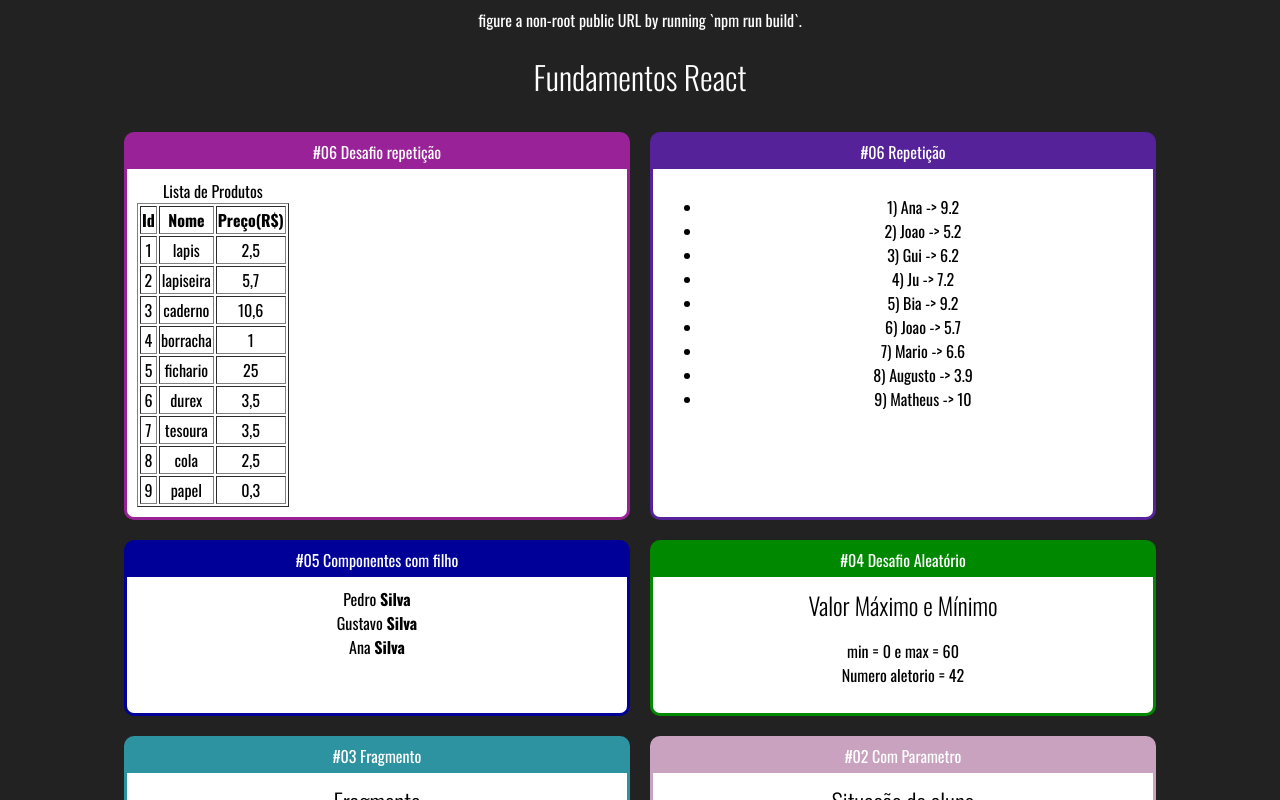
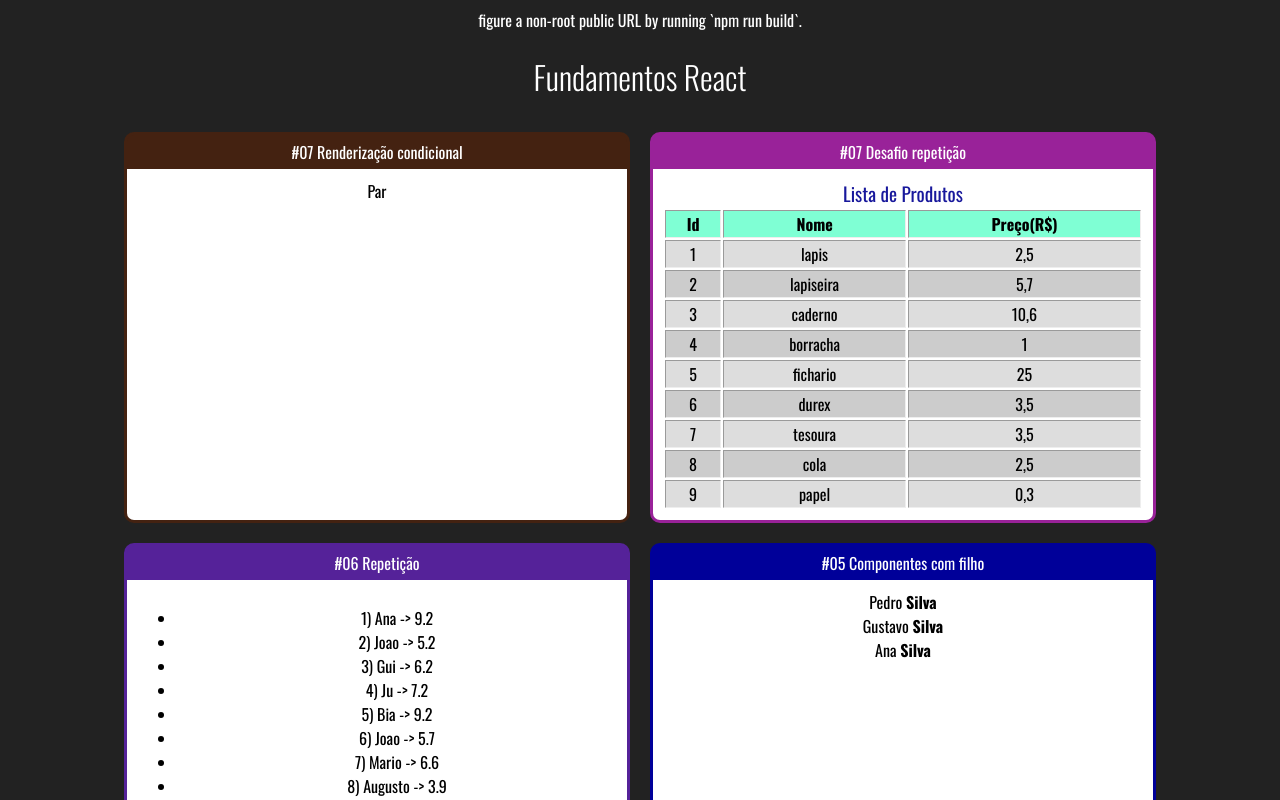
Before and after one commit to ArthurDetomi/Curso-React-Cod3r, a React (Create React App) app in the folder fundamentos-react/: page / in a window 1280 px wide. Shown: the top 800 px of the page. Built offline with nearby package versions, Linux system fonts and the light colour scheme.

Commit message:
Renderização condicional #01
Renderiza algo caso seja impar ou par

```diff
--- a/fundamentos-react/src/App.jsx
+++ b/fundamentos-react/src/App.jsx
@@ -8,6 +8,7 @@ import NumeroAleatorio from "./components/basicos/NumeroAleatorio";
 import Card from "./components/layout/Card";
 import Familia from "./components/basicos/Familia";
 import FamiliaMembro from "./components/basicos/FamiliaMembro";
+import ParOuImpar from "./components/condicional/ParOuImpar";
 
 import ListaAlunos from "./components/repeticao/ListaAlunos";
 import TabelaProdutos from "./components/repeticao/TabelaProdutos";
@@ -19,7 +20,11 @@ export default () =>
         <h1>Fundamentos React</h1>
 
         <div className="Cards">
-            <Card titulo="#06 Desafio repetição" color="#929">
+            <Card titulo="#07 Renderização condicional" color="#421">
+                <ParOuImpar numero={22}></ParOuImpar>
+            </Card>
+
+            <Card titulo="#07 Desafio repetição" color="#929">
                 <TabelaProdutos></TabelaProdutos>
             </Card>
 
--- /dev/null
+++ b/fundamentos-react/src/components/condicional/ParOuImpar.jsx
@@ -0,0 +1,14 @@
+/* eslint-disable import/no-anonymous-default-export */
+import React from "react";
+
+export default props => {
+    const isPar = props.numero % 2 === 0;
+    return (
+        <div>
+            {isPar ?
+                <span>Par</span> :
+                <span>Impar</span>
+            }
+        </div>
+    );
+}
--- /dev/null
+++ b/fundamentos-react/src/components/repeticao/TabelaProduto.css
@@ -0,0 +1,22 @@
+.tabelaProduto {
+    width: 100%;
+    border: 0;
+}
+
+.tabelaProduto th {
+    background-color: aquamarine;
+}
+
+.tabelaProduto .Par {
+    background-color: #ddd;
+}
+
+.tabelaProduto .Impar {
+    background-color: #ccc;
+}
+
+.tabelaProduto caption {
+    color: rgb(24, 24, 156);
+    font-weight: 5px;
+    font-size: 1.2em;
+}
--- a/fundamentos-react/src/components/repeticao/TabelaProdutos.jsx
+++ b/fundamentos-react/src/components/repeticao/TabelaProdutos.jsx
@@ -1,12 +1,15 @@
+/* eslint-disable eqeqeq */
 import React from "react";
+
+import './TabelaProduto.css'
 
 /* eslint-disable import/no-anonymous-default-export */
 import produtos from "../../data/Produtos";
 
 export default () => {
-    const produtosJsx = produtos.map((produto) => {
+    const produtosJsx = produtos.map((produto, i) => {
         return (
-            <tr key={produto.id}>
+            <tr key={produto.id} className={i % 2 == 0 ? 'Par' : 'Impar'}>
                 <td>{produto.id}</td>
                 <td>{produto.nome}</td>
                 <td>{produto.preco.toString().replace(".", ",")}</td>
@@ -15,7 +18,7 @@ export default () => {
     });
 
     return (
-        <table border={1}>
+        <table className="tabelaProduto" border={1}>
             <caption>Lista de Produtos</caption>
             <thead>
                 <tr>
```
